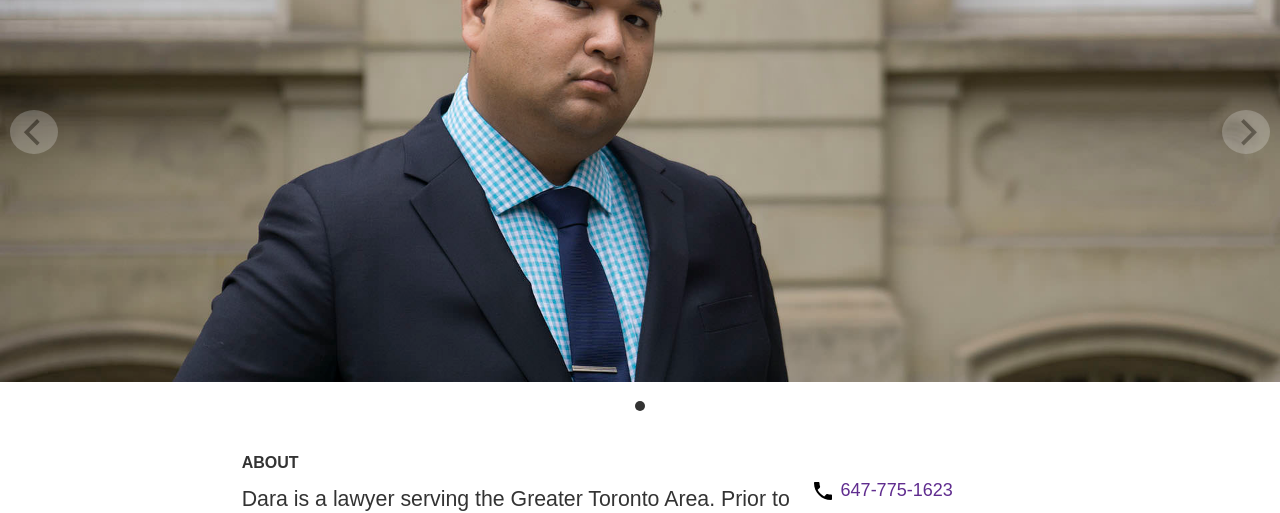
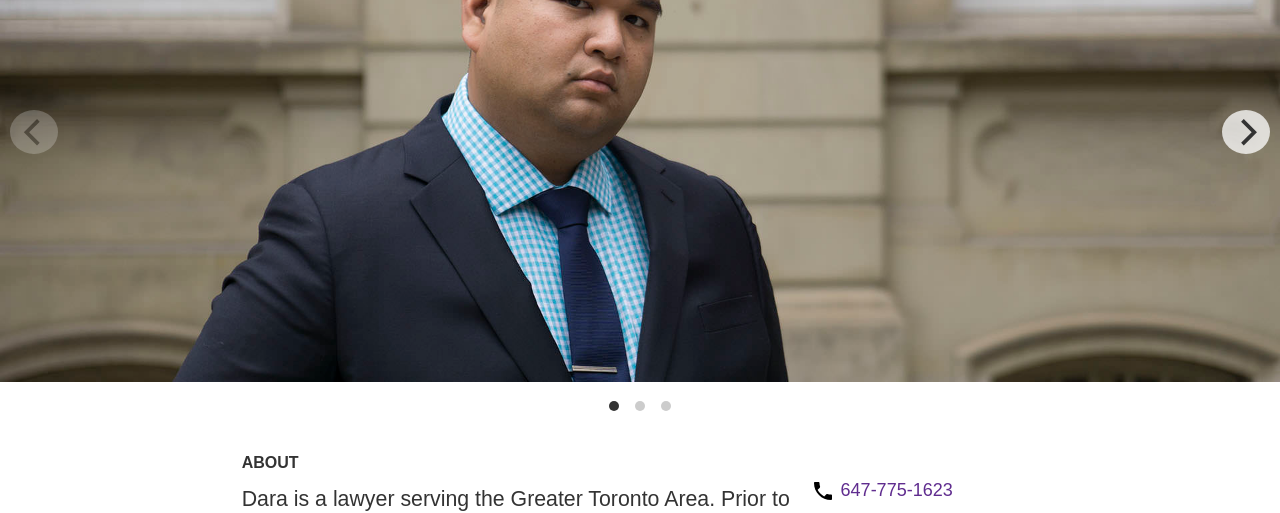
Before and after one commit to daralegal/daralegal.github.io, a Jekyll site: the page built from index.html, in a window 1280 px wide. Shown: the part 182-695 px from the top of the page. Built offline with Jekyll 4.4.1, drawn with Linux system fonts in a browser that asks for light colours; nearby versions of some CDN libraries.

Commit message:
Added images

```diff
--- a/index.html
+++ b/index.html
@@ -16,6 +16,20 @@ layout: default
       <source srcset="../img/hero-small.jpg" media="(max-width: 640px)">
       <source srcset="../img/hero-medium.jpg" media="(max-width: 980px)">
       <img srcset="../img/hero-large.jpg" alt="Dara Legal">
+    </picture>
+  </div>
+  <div class="carousel-cell two">
+    <picture>
+      <source srcset="../img/two-small.jpg" media="(max-width: 640px)">
+      <source srcset="../img/two-medium.jpg" media="(max-width: 980px)">
+      <img srcset="../img/two-large.jpg" alt="Dara Legal">
+    </picture>
+  </div>
+  <div class="carousel-cell three">
+    <picture>
+      <source srcset="../img/three-small.jpg" media="(max-width: 640px)">
+      <source srcset="../img/three-medium.jpg" media="(max-width: 980px)">
+      <img srcset="../img/three-large.jpg" alt="Dara Legal">
     </picture>
   </div>
 </div>
```
Also changed, not shown: img/three-large.jpg (added), img/three-medium.jpg (added), img/three-small.jpg (added), img/two-large.jpg (added), img/two-medium.jpg (added), img/two-small.jpg (added).
